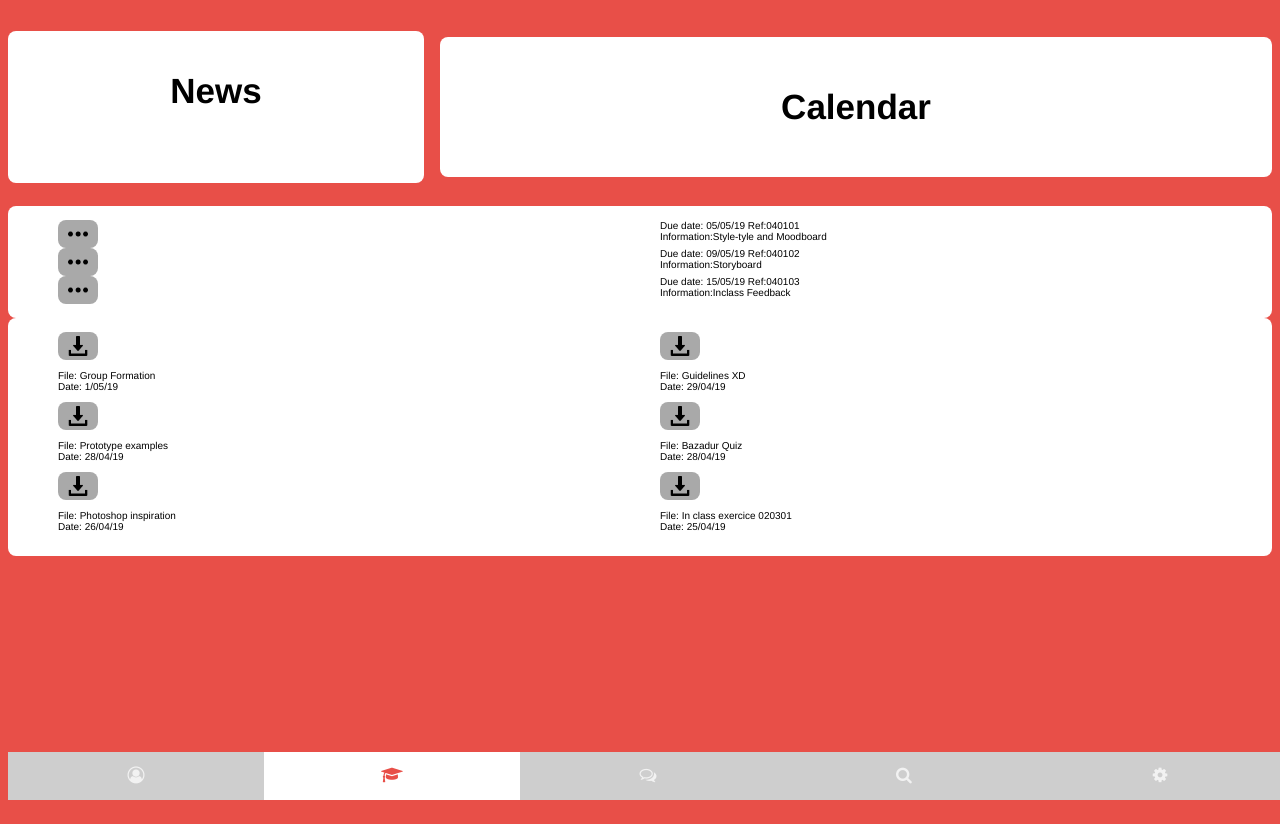
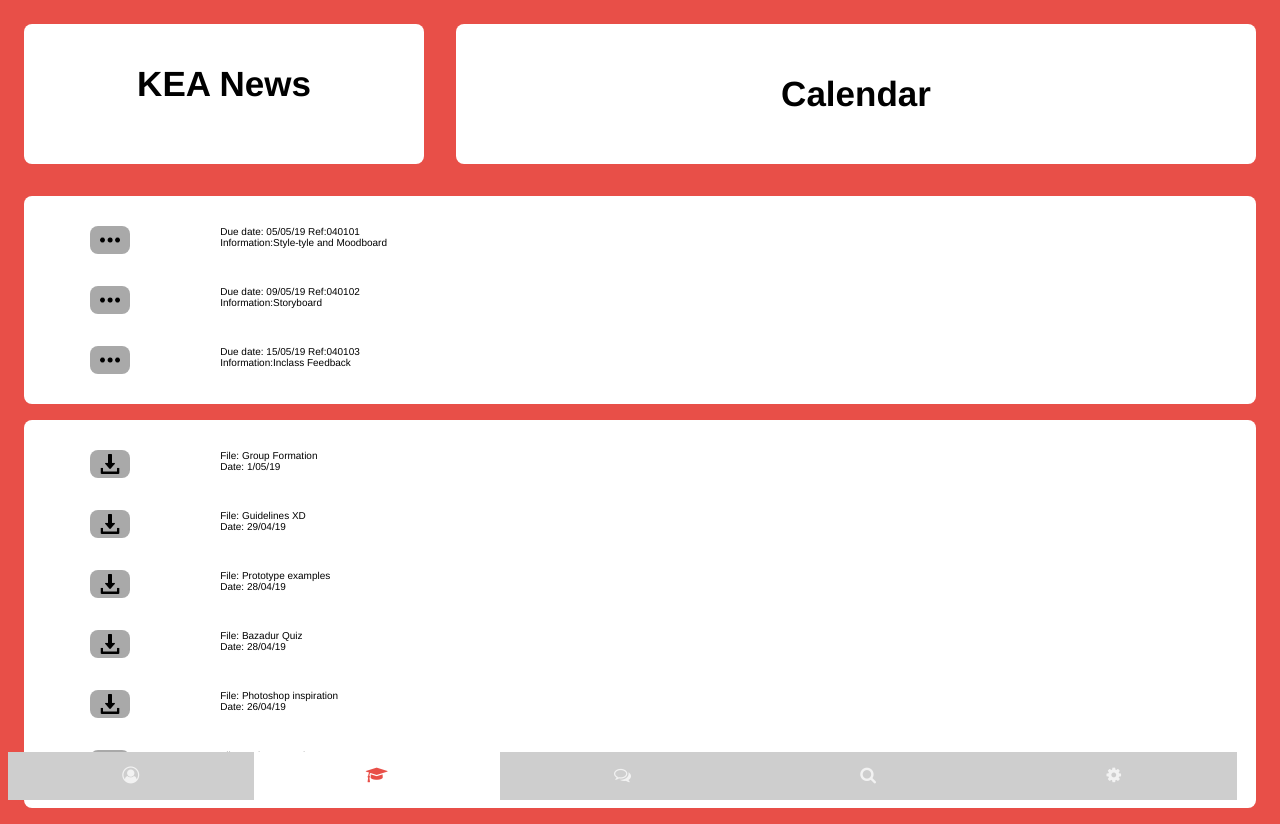
Before and after one commit to lisambr/040201, a plain HTML site: page home.html in a window 1280 px wide. Before the commit the page ends 800 px from the top, so only its background shows below. Drawn offline with Linux system fonts and the light colour scheme.

Commit message:
griding nav bar

```diff
--- a/home.html
+++ b/home.html
@@ -12,7 +12,7 @@
 <body>
     <div class="wrapper">
         <header>
-            <h1>News</h1>
+            <h1>KEA News</h1>
             <h2>Calendar</h2>
         </header>
         <div class="handins">
@@ -25,47 +25,47 @@
                 <li><img src="/suspense.png" alt="..." class="threedots"></li>
                 <li>Due date: 09/05/19 Ref:040102
                     <br>Information:Storyboard
-
                 </li>
                 <li><img src="/suspense.png" alt="..." class="threedots">
-                    </li><li>Due date: 15/05/19 Ref:040103
+                </li>
+                <li>Due date: 15/05/19 Ref:040103
                     <br>Information:Inclass Feedback
-
                 </li>
             </ul>
         </div>
         <div class="downloads">
 
             <ul>
-                <li><img src="/download.png" alt="+" class="dwl">
-                    <p>File: Group Formation
+                <li><img src="/download.png" alt="+" class="dwl"></li>
+                <li>
+                    File: Group Formation
                     <br>Date: 1/05/19
-                    </p>
+                </li>
+                <li><img src="/download.png" alt="+" class="dwl"></li>
+                <li>
+                    File: Guidelines XD
+                    <br>Date: 29/04/19
                 </li>
                 <li><img src="/download.png" alt="+" class="dwl">
-                    <p>File: Guidelines XD
-                        <br>Date: 29/04/19
-                    </p>
+                </li>
+                <li>File: Prototype examples
+                    <br>Date: 28/04/19
                 </li>
                 <li><img src="/download.png" alt="+" class="dwl">
-                    <p>File: Prototype examples
+                </li>
+                <li>File: Bazadur Quiz
                     <br>Date: 28/04/19
-                    </p>
+
                 </li>
                 <li><img src="/download.png" alt="+" class="dwl">
-                    <p>File: Bazadur Quiz
-                        <br>Date: 28/04/19
-                    </p>
+                </li>
+                <li>File: Photoshop inspiration
+                    <br>Date: 26/04/19
                 </li>
                 <li><img src="/download.png" alt="+" class="dwl">
-                    <p>File: Photoshop inspiration
-                        <br>Date: 26/04/19
-                    </p>
                 </li>
-                <li><img src="/download.png" alt="+" class="dwl">
-                    <p>File: In class exercice 020301
+                <li>File: In class exercice 020301
                     <br>Date: 25/04/19
-                    </p>
                 </li>
             </ul>
         </div>
--- a/stylesheet.css
+++ b/stylesheet.css
@@ -1,6 +1,4 @@
-.wrapper {
-    display: grid;
-}
+/*GRIDS*/
 
 nav {
     display: grid;
@@ -15,7 +13,12 @@ header {
 
 ul {
     display: grid;
-    grid-template-columns: 1fr 1fr;
+    grid-template-columns: .5fr 4fr;
+    margin:
+}
+
+li{
+    margin: 1rem
 }
 
 body {
@@ -97,7 +100,9 @@ h1{
     padding: 40px 10px;
     font-size: 35px;
     display: inline-block;
-
+    margin-left: 1rem;
+    margin-bottom: 1rem;
+    margin-top: 1rem;
 }
 
 h2 {
@@ -107,6 +112,8 @@ h2 {
     padding: 50px 10px;
     font-size: 35px;
     display: inline-block;
+    margin: 1rem;
+
 
 }
 
@@ -118,6 +125,7 @@ ul {
 .downloads {
     background-color: white;
     border-radius: 8px;
+    margin: 1rem;
     padding: 4px 10px;
     font-size: 10px;
 }
@@ -129,7 +137,7 @@ nav {
     background-color: #CECECE;
     position: fixed;
     bottom: 0;
-    width: 100%;
+    width: 96%;
 }
 
 nav a {
```
Lines whose indentation alone changed are shown as unchanged.
